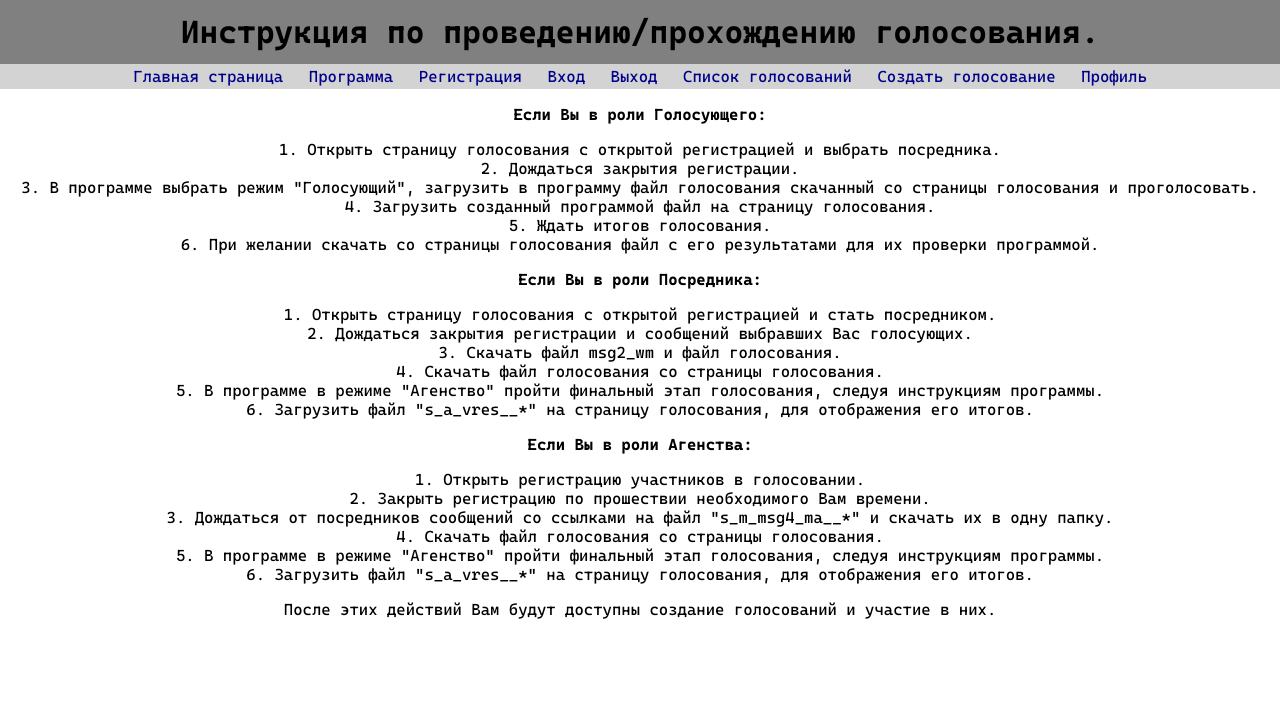
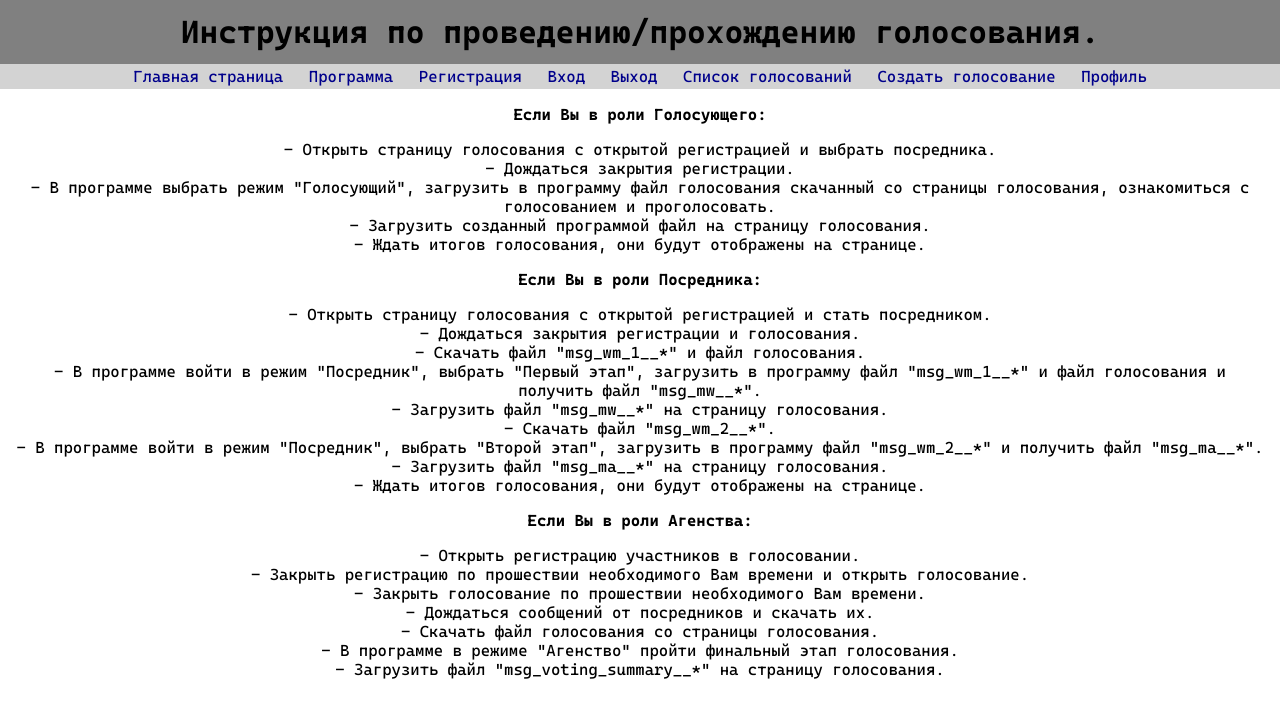
Before and after one commit to 497d2c8f/project, a Django app: page /voting_manual/ in a window 1280 px wide. Shown: the top 718 px of the page. Run offline with Django 4.2, Linux system fonts and the light colour scheme; a user stored in the database is signed in.

Commit message:
Update instructions in the site

```diff
--- a/mysite/users/templates/users/show_profile.html
+++ b/mysite/users/templates/users/show_profile.html
@@ -19,13 +19,13 @@
 		{% else %}
 			<p><b>Публичные ключи ещё не загружены.</b></p>
 		{% endif %}
-		<p>Чтобы загрузить публичные ключи, необходимо открыть программу при помощи своего секретного файла и выбрать пункт "Скопировать публичные ключи в буфер обмена". После чего вставить скопированные ключи в форму ниже и нажать кнопку "Загрузить".</p>
 		<form action="" method="post">
 			{% csrf_token %}
-			<label for="public_keys">Новые публичные ключи:</label>
+			<label for="public_keys">Публичные ключи:</label>
 			<input type="text" id="public_keys" name="public_keys" required></input>
 			<button>Загрузить</button>
 		</form>
+		<p>Чтобы загрузить публичные ключи, необходимо открыть программу при помощи своего файла с ключами и выбрать пункт "Скопировать публичные ключи в буфер обмена". После чего вставить скопированные ключи в форму ниже и нажать кнопку "Загрузить".</p>
 		<h3>Связанные с Вами голосования</h3>
 		<p>Автор:</p>
 		{% for voting in votings.author %}
--- a/mysite/votings/templates/votings/create_voting.html
+++ b/mysite/votings/templates/votings/create_voting.html
@@ -14,9 +14,9 @@
 	<p>Чтобы создать голосование, необходимо:</p>
 	<p>
 		1. <a href="{% url 'program' %}">Скачать</a> программу с сайта.<br>
-		2. Войти в программу при помощи своего файла с ключами.<br>
+		2. Войти в программу при помощи своего секретного файла.<br>
 		3. В программе в режиме "Агенство" создать файл голосования.<br>
-		4. Загрузить файл на эту страницу.
+		4. Загрузить файл голосования на эту страницу.
 	</p>
 	{% if user_profile_has_public_keys %}
 		<form action="" method="post" enctype="multipart/form-data">
@@ -25,6 +25,6 @@
 			<button>Загрузить</button>
 		</form>
 	{% else %}
-		<p><b>Чтобы создать голосование, необходимо загрузить в свой профиль публичные ключи.</b></p>
+		<p><b>Чтобы создать голосование, необходимо загрузить в свой <a href="{% url 'users:show_profile' user.username %}">профиль</a> публичные ключи.</b></p>
 	{% endif %}
 {% endblock content %}
--- a/mysite/votings/templates/votings/index.html
+++ b/mysite/votings/templates/votings/index.html
@@ -15,7 +15,7 @@
 	<p>
 		1. <a href="{% url 'program' %}">Скачать</a> программу с сайта.<br>
 		2. В программе создать файл с ключами. Этот файл нужно хранить в секрете. ВАЖНО! В случае утери файла с ключами будет утерян доступ ко всему, что с этими ключами было связано.<br>
-		3. В программе воспользоваться функцией создания одноразового ключа для регистрации/входа на сайт при помощи специального кода.<br>
+		3. В программе воспользоваться функцией создания одноразового ключа для регистрации/входа при помощи специального кода на сайте.<br>
 		4. В программе скопировать публичные ключи и загрузить их в свой профиль на сайте.
 	</p>
 	<p>После этих действий Вам будут доступны создание голосований и участие в них.</p>
--- a/mysite/votings/templates/votings/voting_manual.html
+++ b/mysite/votings/templates/votings/voting_manual.html
@@ -13,30 +13,32 @@
 {% block content %}
 	<p><b>Если Вы в роли Голосующего:</b></p>
 	<p>
-		1. Открыть страницу голосования с открытой регистрацией и выбрать посредника.<br>
-		2. Дождаться закрытия регистрации.<br>
-		3. В программе выбрать режим "Голосующий", загрузить в программу файл голосования скачанный со страницы голосования и проголосовать.<br>
-		4. Загрузить созданный программой файл на страницу голосования.<br>
-		5. Ждать итогов голосования.<br>
-		6. При желании скачать со страницы голосования файл с его результатами для их проверки программой.
+		- Открыть страницу голосования с открытой регистрацией и выбрать посредника.<br>
+		- Дождаться закрытия регистрации.<br>
+		- В программе выбрать режим "Голосующий", загрузить в программу файл голосования скачанный со страницы голосования, ознакомиться с голосованием и проголосовать.<br>
+		- Загрузить созданный программой файл на страницу голосования.<br>
+		- Ждать итогов голосования, они будут отображены на странице.
 	</p>
 	<p><b>Если Вы в роли Посредника:</b></p>
 	<p>
-		1. Открыть страницу голосования с открытой регистрацией и стать посредником.<br>
-		2. Дождаться закрытия регистрации и сообщений выбравших Вас голосующих.<br>
-		3. Скачать файл msg2_wm и файл голосования.<br>
-		4. Скачать файл голосования со страницы голосования.<br>
-		5. В программе в режиме "Агенство" пройти финальный этап голосования, следуя инструкциям программы.<br>
-		6. Загрузить файл "s_a_vres__*" на страницу голосования, для отображения его итогов.
+		- Открыть страницу голосования с открытой регистрацией и стать посредником.<br>
+		- Дождаться закрытия регистрации и голосования.<br>
+		- Скачать файл "msg_wm_1__*" и файл голосования.<br>
+		- В программе войти в режим "Посредник", выбрать "Первый этап", загрузить в программу файл "msg_wm_1__*" и файл голосования и получить файл "msg_mw__*".<br>
+		- Загрузить файл "msg_mw__*" на страницу голосования.<br>
+		- Скачать файл "msg_wm_2__*".<br>
+		- В программе войти в режим "Посредник", выбрать "Второй этап", загрузить в программу файл "msg_wm_2__*" и получить файл "msg_ma__*".<br>
+		- Загрузить файл "msg_ma__*" на страницу голосования.<br>
+		- Ждать итогов голосования, они будут отображены на странице.
 	</p>
 	<p><b>Если Вы в роли Агенства:</b></p>
 	<p>
-		1. Открыть регистрацию участников в голосовании.<br>
-		2. Закрыть регистрацию по прошествии необходимого Вам времени.<br>
-		3. Дождаться от посредников сообщений со ссылками на файл "s_m_msg4_ma__*" и скачать их в одну папку.<br>
-		4. Скачать файл голосования со страницы голосования.<br>
-		5. В программе в режиме "Агенство" пройти финальный этап голосования, следуя инструкциям программы.<br>
-		6. Загрузить файл "s_a_vres__*" на страницу голосования, для отображения его итогов.
+		- Открыть регистрацию участников в голосовании.<br>
+		- Закрыть регистрацию по прошествии необходимого Вам времени и открыть голосование.<br>
+		- Закрыть голосование по прошествии необходимого Вам времени.<br>
+		- Дождаться сообщений от посредников и скачать их.<br>
+		- Скачать файл голосования со страницы голосования.<br>
+		- В программе в режиме "Агенство" пройти финальный этап голосования.<br>
+		- Загрузить файл "msg_voting_summary__*" на страницу голосования.
 	</p>
-	<p>После этих действий Вам будут доступны создание голосований и участие в них.</p>
 {% endblock content %}
--- a/mysite/votings/templates/votings/voting_page.html
+++ b/mysite/votings/templates/votings/voting_page.html
@@ -12,6 +12,8 @@
 
 {% block content %}
 
+	<a href="{% url 'voting_manual' %}">Инструкция по проведению/прохождению голосования</a>
+
 	<div>{% include "./voting_page/registration.html" %}</div>
 
 	<div>{% include "./voting_page/text.html" %}</div>
--- a/mysite/votings/templates/votings/voting_page/communication.html
+++ b/mysite/votings/templates/votings/voting_page/communication.html
@@ -1,3 +1,7 @@
+{% if not user.profile.has_public_keys %}
+	<p><b>Чтобы участвовать в голосовании, необходимо загрузить в свой <a href="{% url 'users:show_profile' user.username %}">профиль</a> публичные ключи.</b></p>
+{% endif %}
+
 {% if not user.is_anonymous and user.username in voting_data.participants or user.username == voting_data.author %}
 	<p><a href="{% url 'voting_messages' voting_data.v_id %}">Список сообщений посредников и агенства</a></p>
 {% endif %}
```
